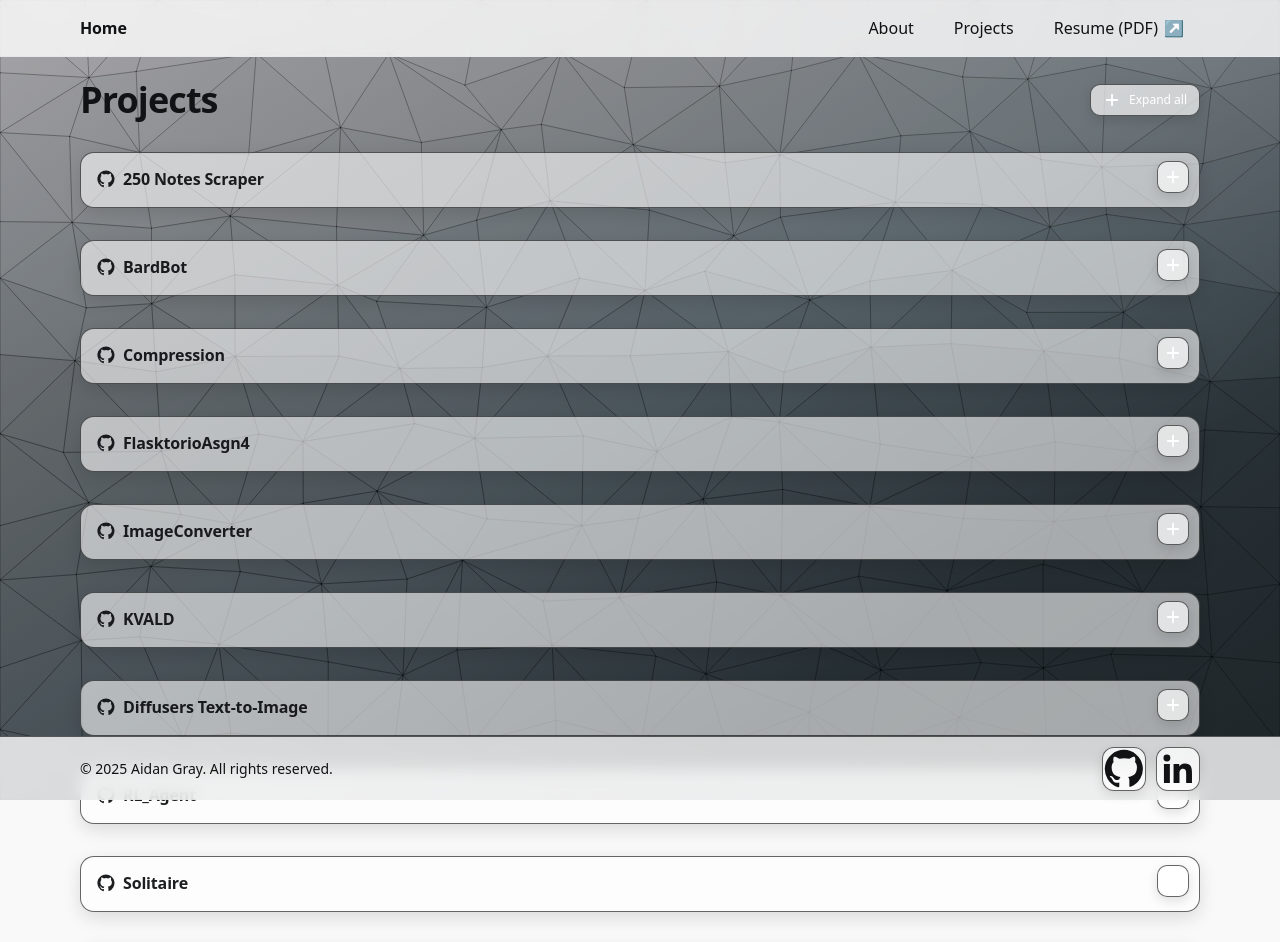
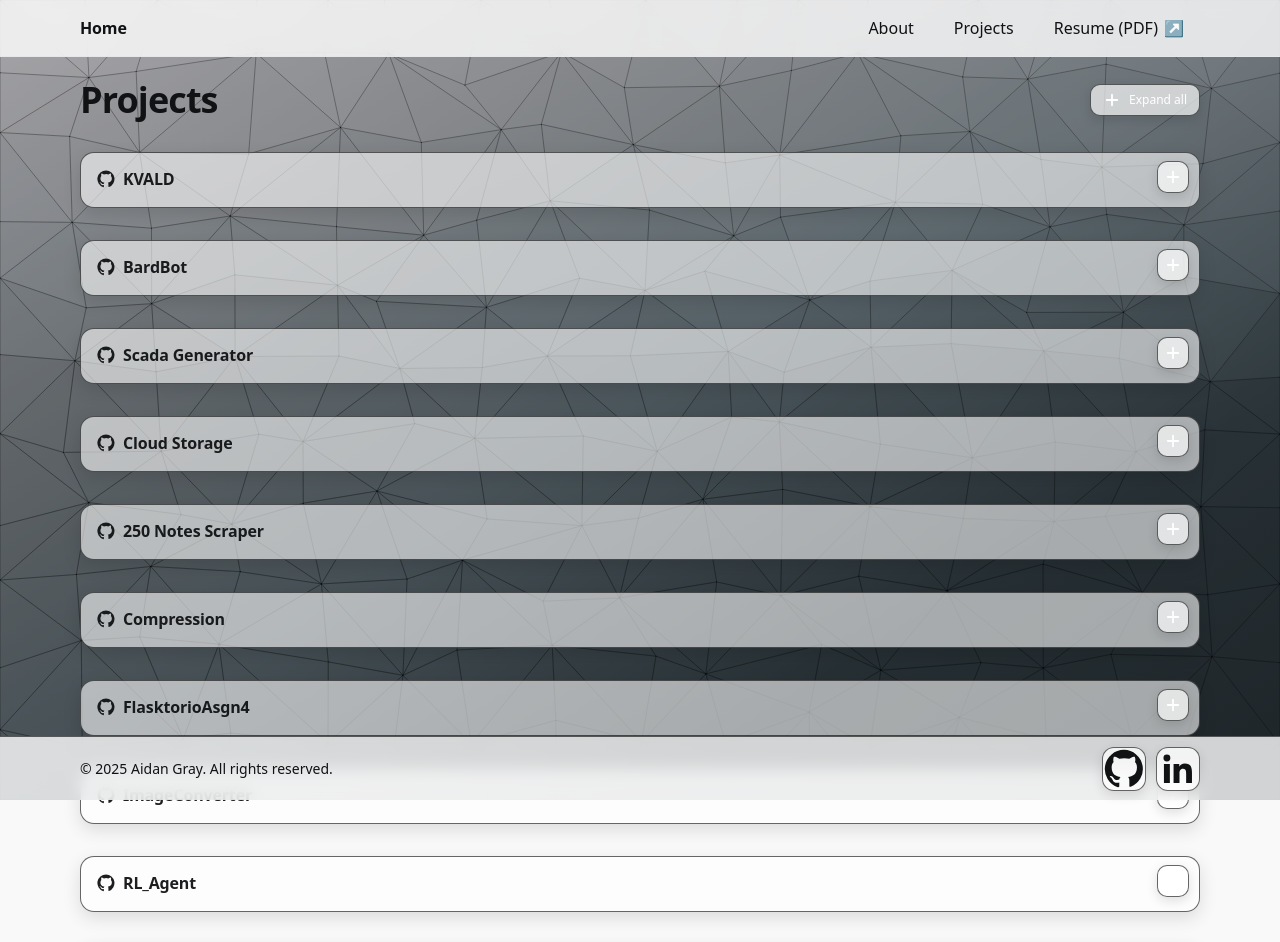
Before and after one commit to Aitgray/portfolio, a Next.js app: page /projects in a window 1280 px wide. Shown: the top 942 px of the page. Built offline with nearby package versions, Linux system fonts and the light colour scheme.

Commit message:
Updated projects and project links.

```diff
--- a/src/app/projects/page.tsx
+++ b/src/app/projects/page.tsx
@@ -11,70 +11,68 @@ type Project = {
 
 const projects: Project[] = [
   {
-    title: "250 Notes Scraper",
-    summary: "Scrapes PDFs with PyPDF2 and cleans the text via regex for usable study notes.",
-    tech: ["Python", "PyPDF2", "Regex"],
-    repo: "https://github.com/yourhandle/250-notes-scraper",
+    title: "KVALD",
+    summary: "Local-dimming / vision pipeline with a U-Net in PyTorch; C++/CMake core, Dockerized; uses OpenCV and Eigen.",
+    tech: ["Python", "PyTorch", "OpenCV", "Computer Vision"],
+    repo: "https://github.com/Aitgray/KVALD",
   },
   {
     title: "BardBot",
     summary: "Discord bot that records & transcribes D&D sessions using Azure Speech-to-Text, storing artifacts in Blob Storage.",
     tech: ["Python", "discord.py", "Azure Speech-to-Text", "Azure Blob Storage", "REST"],
-    repo: "https://github.com/yourhandle/bardbot",
+    repo: "https://github.com/Aitgray/BardBot",
+  },
+  {
+   title: "Scada Generator",
+   summary: "Developed a diffusion-based model to generate realistic Modbus industrial control system packets for security and intrusion-detection research.\
+    Built an end-to-end pipeline to synthesize, serialize, and validate protocol-correct traffic.\
+     Designed a statistical validation framework using PCA and SVM classifiers to measure how distinguishable synthetic packets were from real traffic.",
+   tech: ["Sklearn", "scapy", "logging", "pyshark", "pandas"],
+    repo: "https://github.com/char26/scada-generator",
+  },
+  {
+    title: "Cloud Storage",
+    summary: "An automated cloud based benchmarking framework to evaluate PostgreSQL and ScyllaDB using YCSB.\
+     Executed insert, load, stress, soak, and spike workloads on datasets up to 10 million records, collecting throughput, tail latency, and system-level CPU, memory, disk, and network metrics.\
+     Developed with modularity in mind, so additional databases can be added in the future with relative ease.",
+    tech: ["Terraform", "Kubernetes", "Docker", "YCSB", "Google Cloud", "PostgreSQL", "ScyllaDB"],
+    repo: "Private Repository",
+  },
+  {
+    title: "250 Notes Scraper",
+    summary: "Scrapes PDFs with PyPDF2 and cleans the text via regex for usable study notes.",
+    tech: ["Python", "PyPDF2", "Regex"],
+    repo: "https://github.com/Aitgray/NoteScraper",
   },
   {
     title: "Compression",
     summary: "A file compression utility using gzip and planned GUI with PyQt5. It features a hash map for categorization and intends to add encryption and automated file categorization using computer vision in the future.",
     tech: ["Python", "PyQt5", "gzip", "OpenCV"],
-    repo: ""
+    repo: "https://github.com/Aitgray/Compression"
   },
   {
     title: "FlasktorioAsgn4",
     summary: "A distributed, fault-tolerant, and sharded key-value store built with Flask. It implements causal consistency using vector clocks and manages node membership and replication for high availability.",
     tech: ["Python", "Flask", "Distributed Systems", "Vector Clocks", "Sharding", "REST APIs"],
-    repo: ""
+    repo: "Private Repository"
   },
   {
     title: "ImageConverter",
     summary: "A Python utility to convert HEIC images to JPG format. It uses a pre-trained PyTorch model and the face_recognition library to automatically classify and sort the converted images into categories like 'person', 'animal', or 'landscape'.",
     tech: ["Python", "PyTorch", "Pillow", "face_recognition"],
-    repo: ""
-  },
-  {
-    title: "KVALD",
-    summary: "Local-dimming / vision pipeline with a U-Net in PyTorch; C++/CMake core, Dockerized; uses OpenCV and Eigen.",
-    tech: ["C++", "Python", "PyTorch", "OpenCV", "CMake", "Docker", "Eigen"],
-    repo: "https://github.com/yourhandle/kvald",
-  },
-  {
-    title: "Diffusers Text-to-Image",
-    summary: "Generates images from text prompts using Hugging Face Diffusers and a pre-trained model.",
-    tech: ["Python", "PyTorch", "Diffusers"],
-    repo: "https://github.com/yourhandle/diffusers-text-to-image",
+    repo: "https://github.com/Aitgray/ImageConverter"
   },
   {
     title: "RL_Agent",
     summary: "A reinforcement learning agent built with PyTorch to control a vehicle in the CARLA simulator. The agent uses a policy network to learn how to navigate to a destination while adhering to speed limits.",
     tech: ["Python", "PyTorch", "CARLA", "Reinforcement Learning", "Machine Learning"],
-    repo: ""
-  },
-  {
-    title: "Solitaire",
-    summary: "Solitaire player with a TensorFlow/Keras policy network; includes rules engine and training pipeline.",
-    tech: ["Python", "TensorFlow", "Keras", "NumPy", "Machine Learning"],
-    repo: "https://github.com/yourhandle/solitaire-ml",
+    repo: "https://github.com/Aitgray/RL_Agent"
   },
   {
     title: "Website (Next.js)",
     summary: "Modern portfolio built with Next.js + React/TypeScript; Tailwind styling and Dockerized deployment.",
     tech: ["Next.js", "React", "TypeScript", "Tailwind CSS", "Node.js", "Docker"],
-    repo: "https://github.com/yourhandle/portfolio-nextjs",
-  },
-  {
-    title: "Wordle",
-    summary: "Wordle clone with both a command-line mode and a Tkinter GUI.",
-    tech: ["Python", "tkinter"],
-    repo: "https://github.com/yourhandle/wordle-clone",
+    repo: "https://github.com/Aitgray/portfolio",
   },
 ];
 
```
